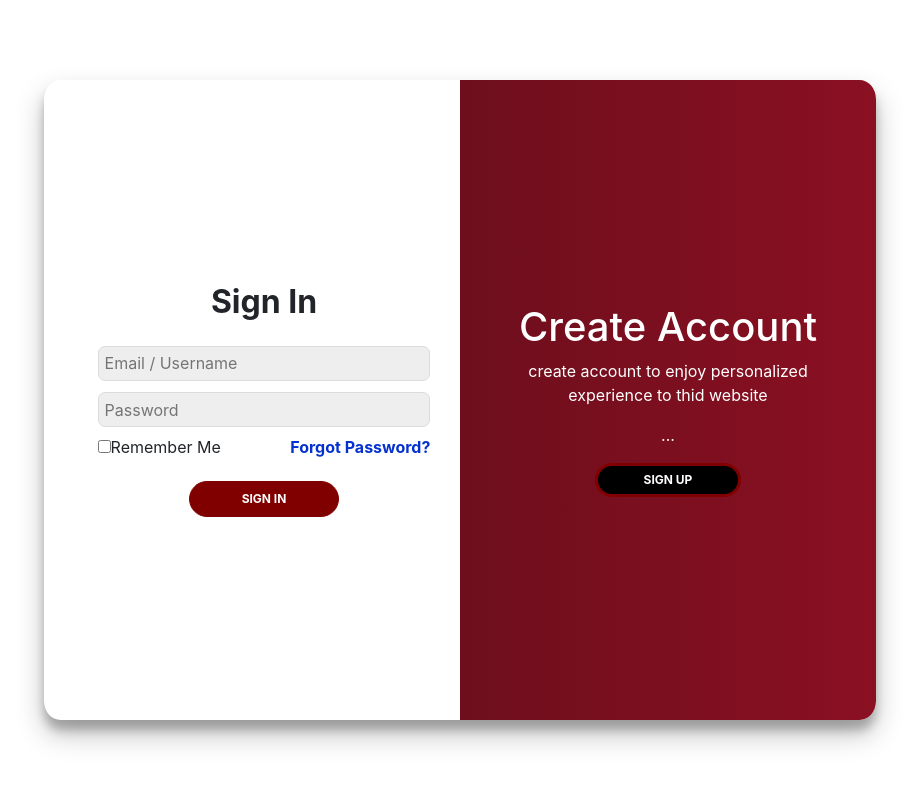
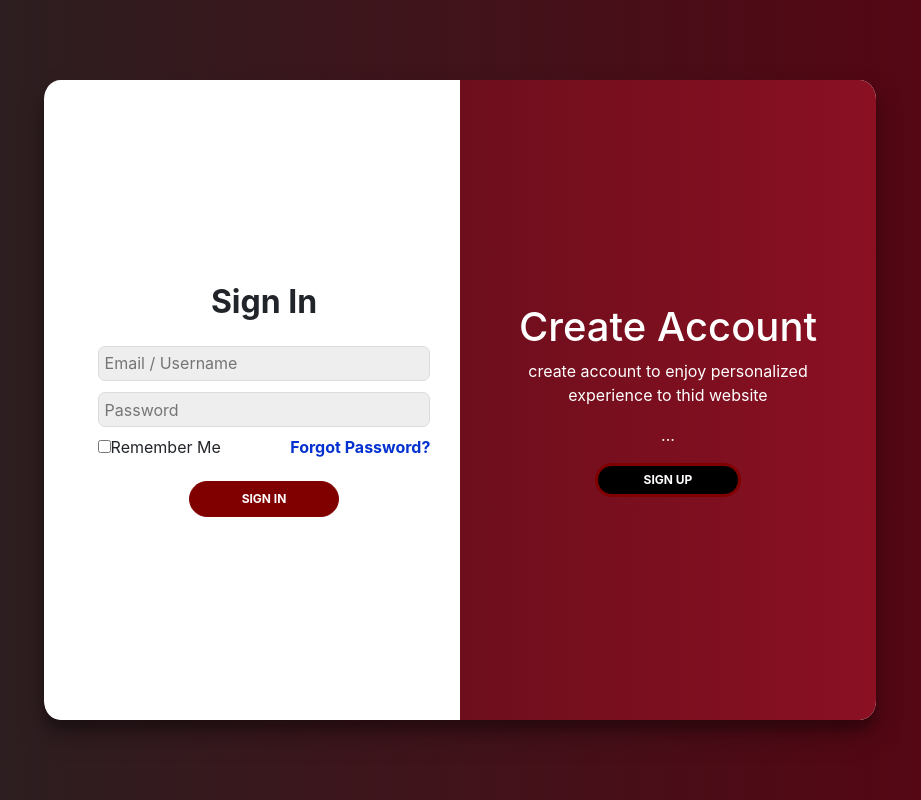
Before and after one commit to HozefaRauf/website2, a React (Create React App) app in the folder website/: page / in a window 1280 px wide. Shown: the whole page, without its empty margins (180-1101 px from the left). Built offline with nearby package versions, Linux system fonts and the light colour scheme.

Commit message:
completed

```diff
--- a/website/src/css/LoginSignup.css
+++ b/website/src/css/LoginSignup.css
@@ -1,4 +1,10 @@
 .login-app{
+    background: #452b2b;
+    background: -webkit-linear-gradient(to right, #180101, #451821);
+    background: linear-gradient(to right, #252323, #5c0211);
+    background-repeat: no-repeat;
+    background-size: cover;
+    background-position: 0 0;
     display: flex;
     align-items: center;
     justify-content: center;
```
